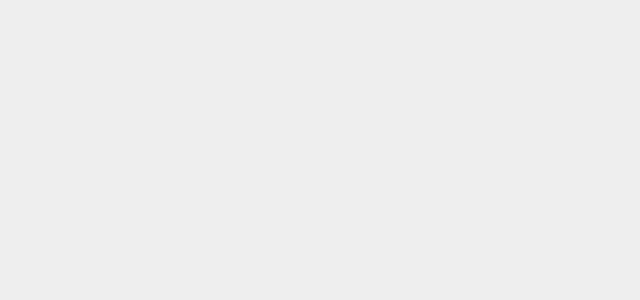
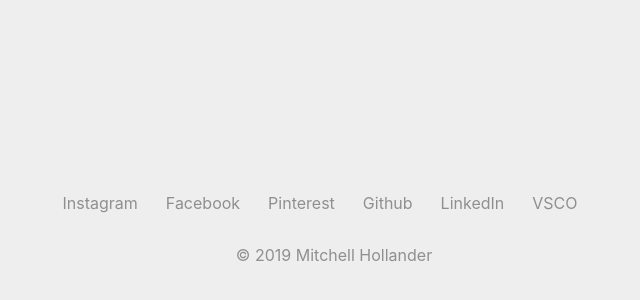
Before and after one commit to Mitchures/mitchures-pictures, a Vue app: page /#/japan in a window 1280 px wide. Before the commit this address led to /#/. Shown: the part 1879-2179 px from the top of the page, without its empty margins (306-946 px from the left). Before the commit the page ends 2038 px from the top, so only its background shows below. Built offline with nearby package versions, Linux system fonts and the light colour scheme.

Commit message:
added footer and some fixes

```diff
--- a/src/App.vue
+++ b/src/App.vue
@@ -4,13 +4,15 @@
     <div class="content">
       <router-view/>
     </div>
+    <Footer/>
   </div>
 </template>
 
 <script>
   import Nav from "./components/Nav";
+  import Footer from "./components/Footer";
 
   export default {
-    components: { Nav }
+    components: { Nav, Footer }
   }
 </script>
--- a/src/assets/stylesheets/layout.scss
+++ b/src/assets/stylesheets/layout.scss
@@ -234,6 +234,42 @@ footer {
   }
 }
 
+.link {
+    position: relative;
+    display: inline-block;
+    overflow: hidden;
+    color: $footer-text;
+    font-size: 16px;
+    &::before {
+        @include pseudo();
+        left: 0;
+        bottom: 0;
+        width: 100%;
+        height: 0.125rem;
+        background: transparent;
+        visibility: visible;
+        transform: translateX(0);
+    }
+    &::after {
+        @include pseudo();
+        left: 0;
+        bottom: 0;
+        width: 100%;
+        height: 0.125rem;
+        background-color: $hover;
+        visibility: hidden;
+        transform: translateX(-100%);
+        transition: all 0.3s ease;
+    }
+    &:hover {
+        color: #000;
+        &::after {
+            visibility: visible;
+            transform: translateX(0);
+        }
+    }
+}
+
 @media (prefers-color-scheme: dark) {
   body {
     background-color: $dark-bg;
@@ -263,6 +299,20 @@ footer {
       }
     }
   }
+
+  .link {
+    color: $dark-link-text;
+    &:hover {
+      color: #fff;
+    }
+  }
+
+  footer {
+    p {
+      color: $dark-footer-text;
+    }
+  }
+
 }
 
 @media (min-width: $sm) {
--- a/src/assets/stylesheets/partials/_variables.scss
+++ b/src/assets/stylesheets/partials/_variables.scss
@@ -13,3 +13,4 @@ $dark-bg: #111111;
 $dark-primary-text: #ffffff;
 $dark-link-text: rgba(240, 240, 240, 0.4);
 $dark-border-color: rgba(255, 255, 255, 0.1);
+$dark-footer-text: rgba(240, 240, 240, 0.4);
--- a/src/components/Card.vue
+++ b/src/components/Card.vue
@@ -37,13 +37,12 @@
     computed: {
       imageCount () {
         const r = require.context("../assets/images/photography/", true, /\.jpg$/);
-        let imgs = [];
-        r.keys().forEach(key => {
+        let count = 0;
+        r.keys().map(key => {
           if (key.includes(this.title)) {
-            imgs.push(r(key));
+            count++;
           }
         });
-        const count = imgs.length;
         if (count < 10)
           return '0' + count;
         else
@@ -52,7 +51,7 @@
       style () {
         const r = require.context("../assets/images/photography/", true, /\.jpg$/);
         const style = {};
-        r.keys().forEach(key => {
+        r.keys().map(key => {
           if (this.cover) {
             if (key.includes(this.cover.replace(" ", ""))) {
               style.backgroundImage = `url('${r(key)}')`;
--- /dev/null
+++ b/src/components/Footer.vue
@@ -0,0 +1,59 @@
+<template>
+  <footer>
+    <div class="container">
+      <div class="grid">
+        <div class="col-xs-12">
+          <ul class="social">
+            <li :key="key" v-for="(s, key) in social">
+              <a
+                class="link"
+                :href="s.url"
+                :title="s.name"
+                target="_blank"
+                rel="noopener noreferrer">
+                {{ s.name }}
+              </a>
+            </li>
+          </ul>
+          <p className="copyright">&copy; {{new Date().getFullYear()}} Mitchell Hollander</p>
+        </div>
+      </div>
+    </div>
+  </footer>
+</template>
+
+<script>
+  export default {
+    name: "Footer",
+    data () {
+      return {
+        social: [
+          {
+            name: `Instagram`,
+            url: `https://www.instagram.com/mitchures.co/`
+          },
+          {
+            name: `Facebook`,
+            url: `https://www.facebook.com/profile.php?id=100008081385480`
+          },
+          {
+            name: `Pinterest`,
+            url: `https://www.pinterest.com/MitchellH07/`
+          },
+          {
+            name: `Github`,
+            url: `https://github.com/mitchures`
+          },
+          {
+            name: `LinkedIn`,
+            url: `https://www.linkedin.com/in/mitchell-hollander-93737893`
+          },
+          {
+            name: `VSCO`,
+            url: `https://vsco.co/mitchures/`
+          }
+        ]
+      }
+    }
+  }
+</script>
--- a/src/components/Grid.vue
+++ b/src/components/Grid.vue
@@ -27,7 +27,7 @@
     methods: {
       importAll(r) {
         let imgs = [];
-        r.keys().forEach(key => {
+        r.keys().map(key => {
           if (key.includes(this.title)) {
             imgs.push(r(key));
           }
```
